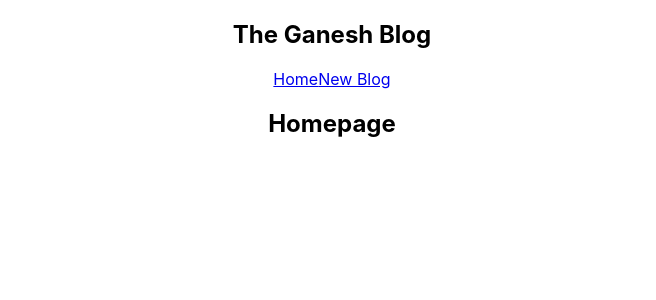
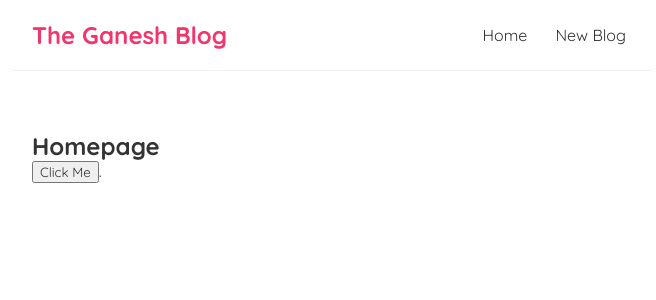
Before and after one commit to ganeshgajula/ganesh-blog-react, a React (Create React App) app: page / in a window 1280 px wide. Shown: the top 300 px of the page, without its empty margins (308-964 px from the left). Built offline with nearby package versions, Linux system fonts and the light colour scheme.

Commit message:
style: added styling

```diff
--- a/src/App.css
+++ /dev/null
@@ -1,38 +0,0 @@
-.App {
-  text-align: center;
-}
-
-.App-logo {
-  height: 40vmin;
-  pointer-events: none;
-}
-
-@media (prefers-reduced-motion: no-preference) {
-  .App-logo {
-    animation: App-logo-spin infinite 20s linear;
-  }
-}
-
-.App-header {
-  background-color: #282c34;
-  min-height: 100vh;
-  display: flex;
-  flex-direction: column;
-  align-items: center;
-  justify-content: center;
-  font-size: calc(10px + 2vmin);
-  color: white;
-}
-
-.App-link {
-  color: #61dafb;
-}
-
-@keyframes App-logo-spin {
-  from {
-    transform: rotate(0deg);
-  }
-  to {
-    transform: rotate(360deg);
-  }
-}
--- a/src/App.js
+++ b/src/App.js
@@ -1,4 +1,3 @@
-import "./App.css";
 import Navbar from "./Navbar";
 import Home from "./Home";
 
--- a/src/Home.js
+++ b/src/Home.js
@@ -2,6 +2,7 @@
   return (
     <div className="home">
       <h2>Homepage</h2>
+      <button>Click Me</button>.
     </div>
   );
 };
--- a/src/index.css
+++ b/src/index.css
@@ -1,13 +1,41 @@
-body {
+@import url("https://fonts.googleapis.com/css2?family=Quicksand:wght@300;400;500;600;700&display=swap");
+
+/* base styles */
+* {
   margin: 0;
-  font-family: -apple-system, BlinkMacSystemFont, 'Segoe UI', 'Roboto', 'Oxygen',
-    'Ubuntu', 'Cantarell', 'Fira Sans', 'Droid Sans', 'Helvetica Neue',
-    sans-serif;
-  -webkit-font-smoothing: antialiased;
-  -moz-osx-font-smoothing: grayscale;
+  font-family: "Quicksand", sans-serif;
+  color: #333;
 }
 
-code {
-  font-family: source-code-pro, Menlo, Monaco, Consolas, 'Courier New',
-    monospace;
+.navbar {
+  padding: 20px;
+  display: flex;
+  align-items: center;
+  max-width: 600px;
+  margin: 0 auto;
+  border-bottom: 1px solid #f2f2f2;
 }
+
+.navbar h1 {
+  color: #f1356d;
+}
+
+.navbar .links {
+  margin-left: auto;
+}
+
+.navbar a {
+  margin-left: 16px;
+  text-decoration: none;
+  padding: 6px;
+}
+
+.navbar a:hover {
+  color: #f1356d;
+}
+
+.content {
+  max-width: 600px;
+  margin: 40px auto;
+  padding: 20px;
+}
```
Also changed, not shown: 1 other file (tests, documents, lock files or other folders).
